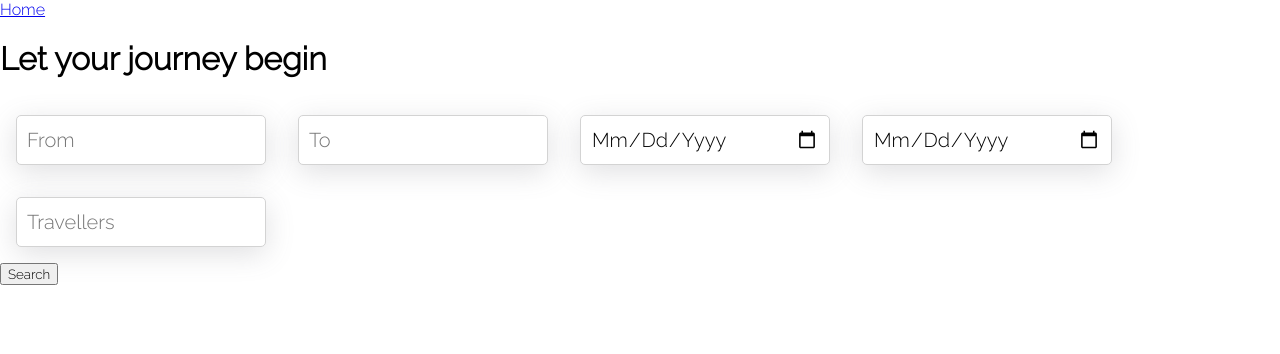
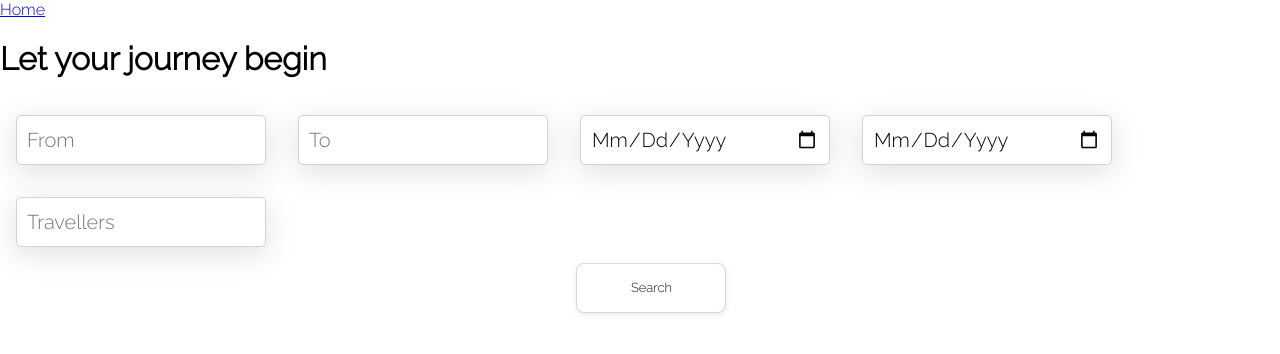
Before and after one commit to dnitra/cbp_hackaton_4, a React (Create React App) app: page / in a window 1280 px wide. Shown: the top 354 px of the page. Built offline with nearby package versions, Linux system fonts and the light colour scheme.

Commit message:
Kuba version

```diff
--- a/src/components/FlightDetails/FlightDetails.jsx
+++ b/src/components/FlightDetails/FlightDetails.jsx
@@ -80,7 +80,7 @@ export default function FlightDetails(props) {
   return (
     <>
       <div>
-        <button onClick={goLoadData}>Search</button>
+        <button className = "button-13" onClick={goLoadData}>Search</button>
       </div>
 
       <div>
```
